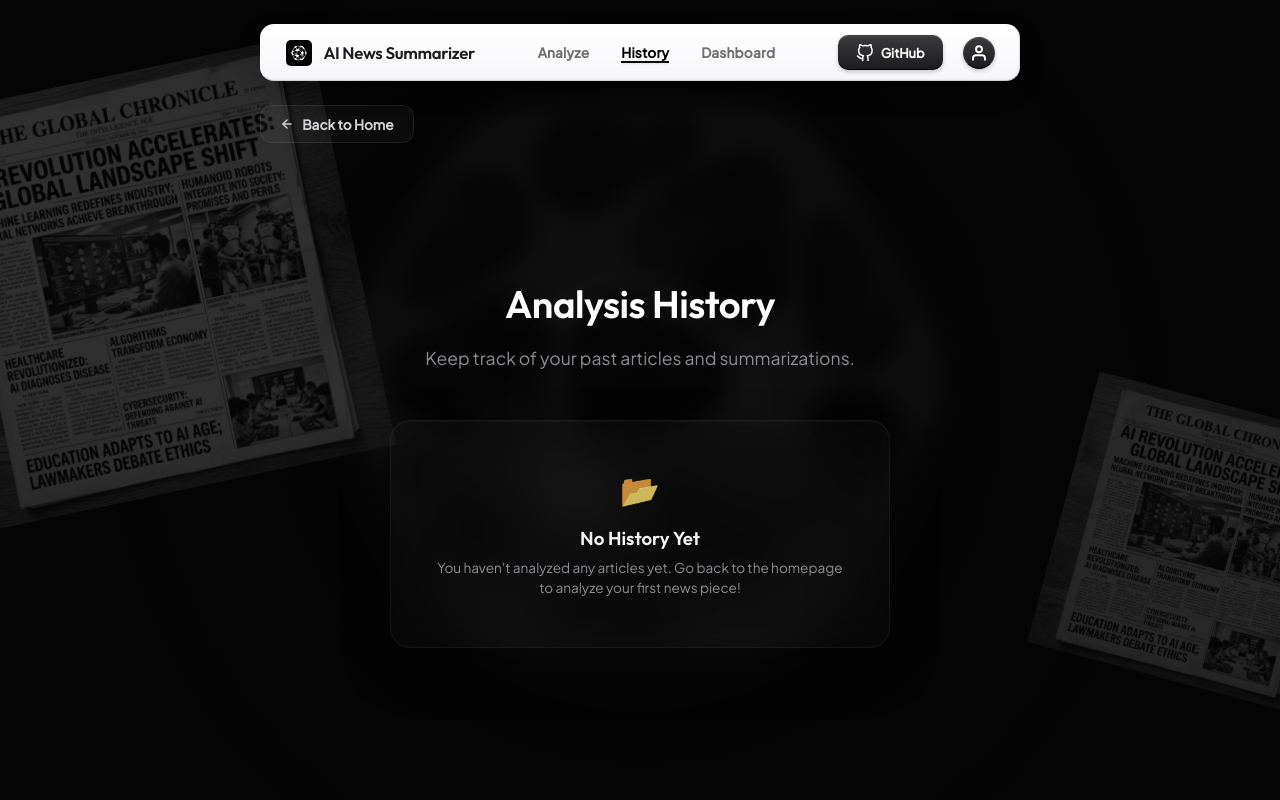
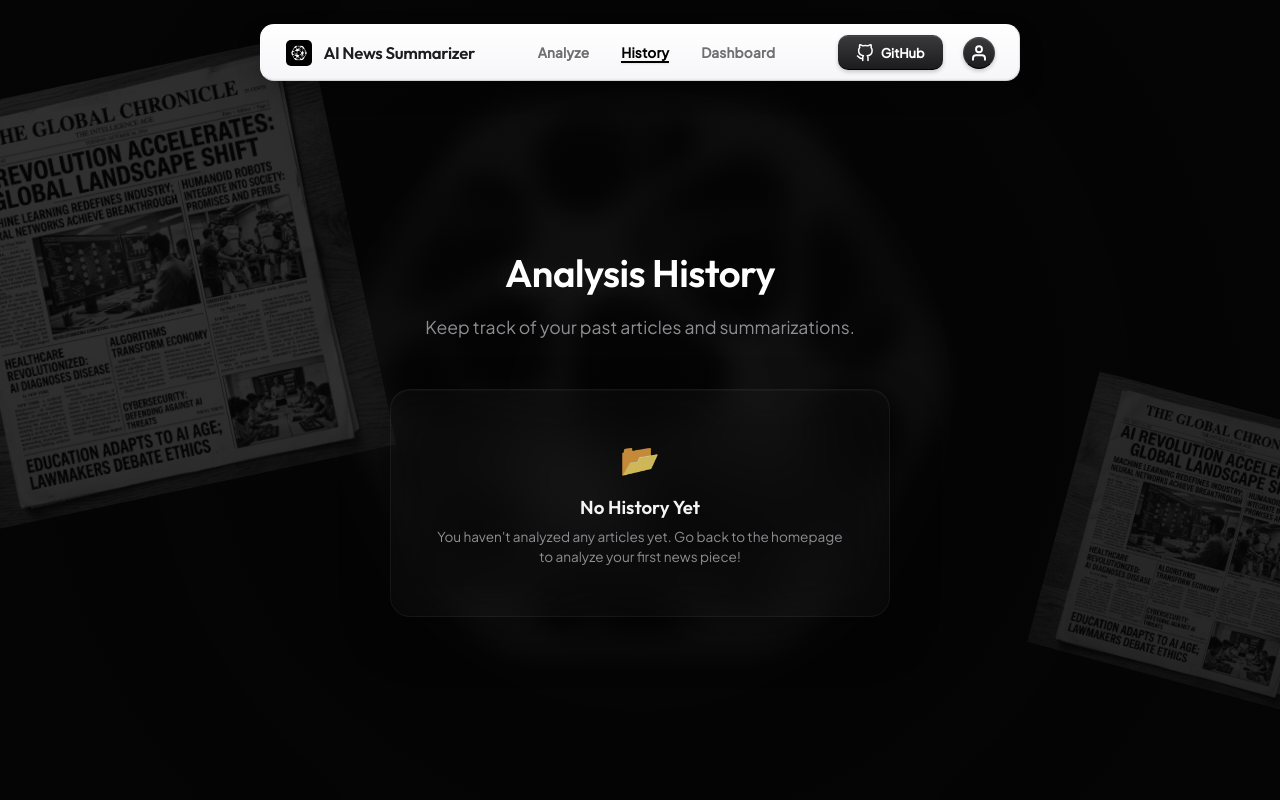
Before and after one commit to mayank018-tech/AI-News-summarizer, a Flask app: page /history in a window 1280 px wide. Run offline with Flask 3, Linux system fonts and the light colour scheme; data that the repository does not hold is empty; parts of the project's set-up code (start-up, migrations or seed data) failed here and were passed over.

Commit message:
Remove redundant back button breaking the UI layout

```diff
--- a/templates/history.html
+++ b/templates/history.html
@@ -605,12 +605,7 @@
             </div>
         </div>
     </nav>
-    <div class="workspace-header-actions" style="width: 90%; max-width: 760px; margin: 0 auto 1.5rem auto; display: flex; justify-content: flex-start; padding: 0; z-index: 10; position: relative;">
-        <a href="{{ url_for('index') }}" class="back-btn" style="text-decoration: none;">
-            <svg width="14" height="14" viewBox="0 0 24 24" fill="none" stroke="currentColor" stroke-width="2.5" stroke-linecap="round" stroke-linejoin="round"><line x1="19" y1="12" x2="5" y2="12"></line><polyline points="12 19 5 12 12 5"></polyline></svg>
-            <span>Back to Home</span>
-        </a>
-    </div>
+
 
     <div class="hero-section">
         <h1 class="hero-title">Analysis History</h1>
```
Also changed, not shown: templates/dashboard.html (+1 -6 lines).
